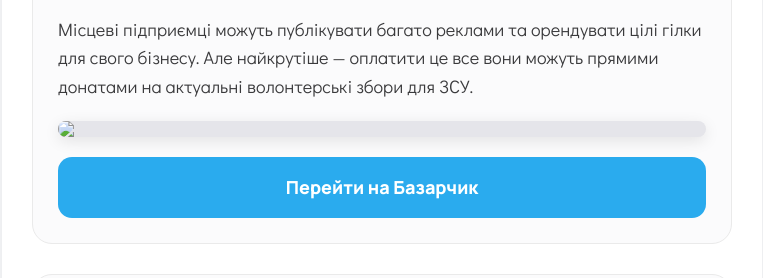
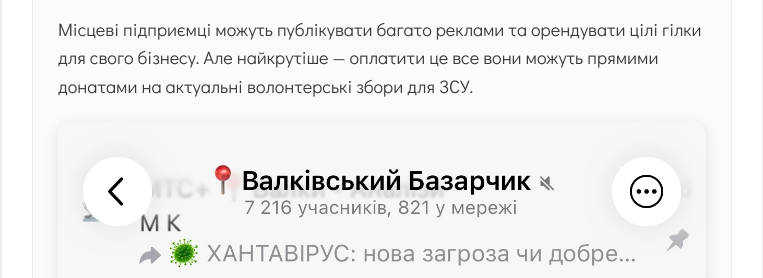
Before and after one commit to bloomsdemos-glitch/valky-hub-, a plain HTML site: page index.html in a window 1280 px wide. Shown: the part 2252-2530 px from the top of the page, without its empty margins (258-1021 px from the left). Drawn offline with Linux system fonts and the light colour scheme.

Commit message:
Update index.html

```diff
--- a/index.html
+++ b/index.html
@@ -137,7 +137,7 @@
       </ul>
       <p><strong>Можливості для місцевого бізнесу і підтримка ЗСУ:</strong></p>
       <p>Місцеві підприємці можуть публікувати багато реклами та орендувати цілі гілки для свого бізнесу. Але найкрутіше — оплатити це все вони можуть прямими донатами на актуальні волонтерські збори для ЗСУ.</p>
-      <img src="screen-bazar.png.jpg alt="Скріншот Базарчика" class="screenshot-placeholder">
+      <img src="screen-bazar.png.jpg" alt="Скріншот Базарчика" class="screenshot-placeholder">
       <a href="https://t.me/valkybazar" class="join-btn">Перейти на Базарчик</a>
     </div>
 
```
